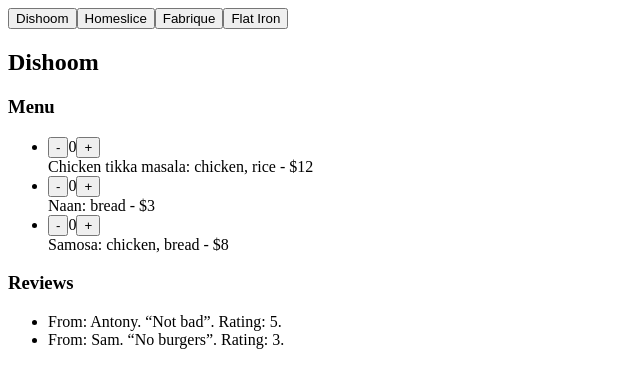
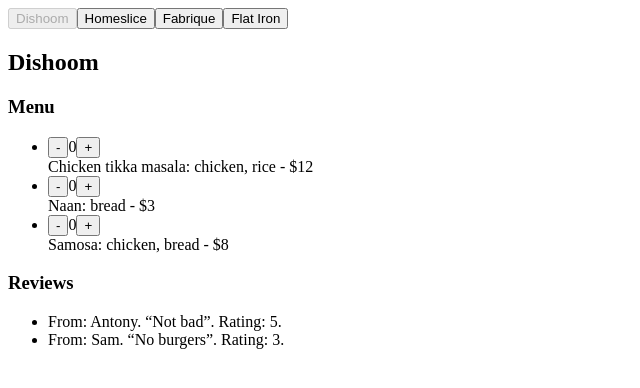
Before and after one commit to tinatimkova/react-20240513, a React (Vite) app: page / in a window 1280 px wide. Shown: the top 388 px of the page, without its empty margins (0-640 px from the left). Built offline with nearby package versions, Linux system fonts and the light colour scheme.

Commit message:
removed an excessive tabs component. renamed props

```diff
--- /dev/null
+++ b/src/components/restaurantTab/component.jsx
@@ -0,0 +1,4 @@
+export const RestaurantTab = ({ restaurant, onTabClick, activeTab }) => {
+
+    return <button onClick={() => onTabClick(restaurant?.id)} disabled={activeTab == restaurant?.id}>{restaurant?.name}</button>;
+};
--- a/src/components/restaurants/component.jsx
+++ b/src/components/restaurants/component.jsx
@@ -1,16 +1,21 @@
 import { useState } from 'react';
 import { Restaurant } from '../restaurant/component.jsx';
-import { Tabs } from '../tabs/component.jsx';
+import { RestaurantTab } from '../restaurantTab/component.jsx';
 
 export const Restaurants = ( { restaurants } ) => {
 
-    const [active, setActive] = useState(restaurants[0].id);
+    const [activeRestaurant, setActiveRestaurant] = useState(restaurants[0]?.id);
 
     return (
         <div>
-             <Tabs restaurants={restaurants} setActive={setActive} />
-             <Restaurant restaurant={
-              restaurants.find(restaurant => restaurant.id == active)
+             {restaurants.map(restaurant =>
+                <RestaurantTab
+                restaurant={restaurant}
+                onTabClick={setActiveRestaurant}
+                activeTab={activeRestaurant} />
+              )}
+                <Restaurant restaurant={
+                restaurants.find(restaurant => restaurant?.id == activeRestaurant)
               } />
         </div>
     );
--- a/src/components/tab/component.jsx
+++ /dev/null
@@ -1,4 +0,0 @@
-export const Tab = ({ restaurant, setActive }) => {
-
-    return <button onClick={() => setActive(restaurant?.id)}>{restaurant?.name}</button>;
-};
--- a/src/components/tabs/component.jsx
+++ /dev/null
@@ -1,8 +0,0 @@
-import { Tab } from '../tab/component.jsx';
-
-export const Tabs = ({ restaurants, setActive }) => {
-    return (
-        restaurants.map(restaurant =>
-            !!restaurant && <Tab restaurant={restaurant} setActive={setActive} />)
-        )
-};
```
Also changed, not shown: 1 other file (tests, documents, lock files or other folders).
